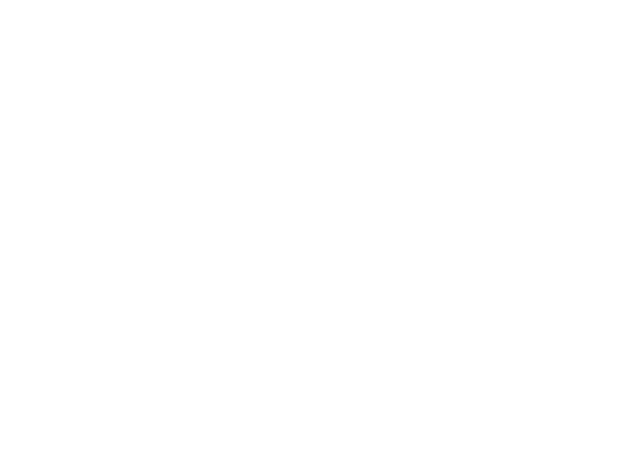
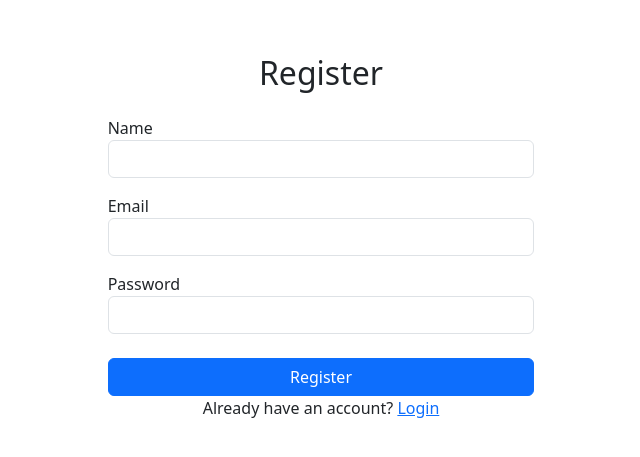
Before and after one commit to ashiqurSami/Office-Launch-Menu-Management, a React (Vite) app in the folder client/: page / in a window 1280 px wide. Before the commit this address had no page. Shown: the part 163-620 px from the top of the page, without its empty margins (319-959 px from the left). Built offline with nearby package versions, Linux system fonts and the light colour scheme.

Commit message:
feat: add UI of register page

```diff
--- a/client/package.json
+++ b/client/package.json
@@ -15,6 +15,7 @@
     "bootstrap-icons": "^1.11.3",
     "react": "^18.2.0",
     "react-dom": "^18.2.0",
+    "react-hot-toast": "^2.4.1",
     "react-router-dom": "^6.21.1"
   },
   "devDependencies": {
--- a/client/src/App.jsx
+++ b/client/src/App.jsx
@@ -1,14 +1,18 @@
-import React from 'react';
-import {BrowserRouter, Route, Routes} from "react-router-dom";
-
-
-
+import React from "react";
+import { BrowserRouter, Route, Routes } from "react-router-dom";
+import Registration from "./pages/registration_page";
+import { Toaster } from 'react-hot-toast';
+import LoginPage from "./pages/login_page";
 
 const App = () => {
   return (
     <BrowserRouter>
-        <Routes>
-        </Routes>
+
+      <Routes>
+        <Route path="/" element={<Registration />} />
+        <Route path='/login' element={<LoginPage />} />
+      </Routes>
+      <Toaster />
     </BrowserRouter>
   );
 };
--- /dev/null
+++ b/client/src/components/login_form.jsx
@@ -0,0 +1,67 @@
+import React, { useState } from 'react';
+import { useNavigate, Link } from 'react-router-dom';
+import authService from "../services/auth_service";
+import toast from 'react-hot-toast';
+
+const LoginForm = () => {
+  const [email, setEmail] = useState('');
+  const [password, setPassword] = useState('');
+  const navigate = useNavigate();
+
+  const handleSubmit = async (e) => {
+    e.preventDefault();
+    try {
+      const data=await authService.login({ email, password });
+      if (data) {
+        toast.success('Login successful');
+        // navigate('/');
+      }
+      else{
+        toast.error('Login failed');
+      }
+    //   navigate('/');
+    } catch (error) {
+      toast.error('Login failed');
+    //   console.log(error.toString());
+    }
+  };
+
+  return (
+    <div className="d-flex justify-content-center align-items-center vh-100">
+      <div className="col-10 col-md-6 col-lg-4">
+        <h2 className="text-center mb-4">Login</h2>
+        <form onSubmit={handleSubmit}>
+          <div className="form-group mb-3">
+            <label>Email</label>
+            <input
+              type="email"
+              className="form-control"
+              value={email}
+              onChange={(e) => setEmail(e.target.value)}
+              required
+            />
+          </div>
+          <div className="form-group mb-4">
+            <label>Password</label>
+            <input
+              type="password"
+              className="form-control"
+              value={password}
+              onChange={(e) => setPassword(e.target.value)}
+              required
+            />
+          </div>
+          <button type="submit" className="btn btn-primary w-100 mb-3">
+            Login
+          </button>
+          <div className="text-center">
+            <span>Don't have an account? </span>
+            <Link to="/">Register</Link>
+          </div>
+        </form>
+      </div>
+    </div>
+  );
+};
+
+export default LoginForm;
--- /dev/null
+++ b/client/src/components/registration_form.jsx
@@ -0,0 +1,80 @@
+import React, { useState } from 'react';
+import { Link, useNavigate } from 'react-router-dom';
+import authService from '../services/auth_service';
+import toast from 'react-hot-toast';
+
+const RegistrationForm = () => {
+  const [name, setName] = useState('');
+  const [email, setEmail] = useState('');
+  const [password, setPassword] = useState('');
+  const navigate = useNavigate();
+
+
+  const handleSubmit = async (e) => {
+    e.preventDefault();
+    try {
+     const data= await authService.register({ name, email, password });
+      if (data) {
+        toast.success('Registration successful');
+        // navigate('/login');
+      }
+      else{
+        toast.error('Registration failed');
+      }
+        setEmail('');
+        setName('');
+        setPassword('');
+    } catch (error) {
+      toast.error('Registration failed');
+    }
+  };
+
+  return (
+    <div className="d-flex justify-content-center align-items-center vh-100">
+    <div className="col-10 col-md-6 col-lg-4">
+      <h2 className="text-center mb-4">Register</h2>
+      <form onSubmit={handleSubmit}>
+        <div className="form-group mb-3">
+          <label>Name</label>
+          <input
+            type="text"
+            className="form-control"
+            value={name}
+            onChange={(e) => setName(e.target.value)}
+            required
+          />
+        </div>
+        <div className="form-group mb-3">
+          <label>Email</label>
+          <input
+            type="email"
+            className="form-control"
+            value={email}
+            onChange={(e) => setEmail(e.target.value)}
+            required
+          />
+        </div>
+        <div className="form-group mb-4">
+          <label>Password</label>
+          <input
+            type="password"
+            className="form-control"
+            value={password}
+            onChange={(e) => setPassword(e.target.value)}
+            required
+          />
+        </div>
+        <button type="submit" className="btn btn-primary w-100">
+          Register
+        </button>
+          <div className="text-center">
+            <span>Already have an account? </span>
+            <Link to="/login">Login</Link>
+          </div>
+      </form>
+    </div>
+  </div>
+  );
+};
+
+export default RegistrationForm;
--- a/client/src/main.jsx
+++ b/client/src/main.jsx
@@ -2,9 +2,8 @@
 import ReactDOM from 'react-dom/client'
 import 'bootstrap/dist/css/bootstrap.css';
 import 'bootstrap'
-// import './assets/css/main.css'
-// import './assets/css/animate.min.css'
 import 'bootstrap-icons/font/bootstrap-icons.css';
+import 'bootstrap/dist/css/bootstrap.min.css';
 import App from './App.jsx'
 
 
--- /dev/null
+++ b/client/src/pages/login_page.jsx
@@ -0,0 +1,12 @@
+import React from 'react';
+import LoginForm from '../components/login_form';
+
+const LoginPage = () => {
+    return (
+        <div>
+            <LoginForm />
+        </div>
+    );
+};
+
+export default LoginPage;
--- /dev/null
+++ b/client/src/pages/registration_page.jsx
@@ -0,0 +1,12 @@
+import React from 'react';
+import RegistrationForm from '../components/registration_form';
+
+const Registration = () => {
+    return (
+        <div>
+           <RegistrationForm />
+        </div>
+    );
+};
+
+export default Registration;
--- /dev/null
+++ b/client/src/services/auth_service.js
@@ -0,0 +1,38 @@
+import axios from "axios";
+
+const API_URL = "http://localhost:5000/api/auth";
+
+const register = async (userData) => {
+  const response = await axios.post(`${API_URL}/register`, userData);
+  if (response.status === 201) {
+    return true;
+  }
+  return false;
+};
+
+const login = async (userData) => {
+  const response = await axios.get(`${API_URL}/login`, userData);
+  console.log(response);
+
+  if (response.data.token && response.status === 201) {
+    localStorage.setItem("user", JSON.stringify(response.data));
+    return true
+  }
+  return false;
+};
+
+const logout = () => {
+  localStorage.removeItem("user");
+};
+
+const getCurrentUser = async () => {
+  const user = JSON.parse(localStorage.getItem("user"));
+  return user;
+};
+
+export default {
+  register,
+  login,
+  logout,
+  getCurrentUser,
+};
```
Also changed, not shown: 1 other file (tests, documents, lock files or other folders).
